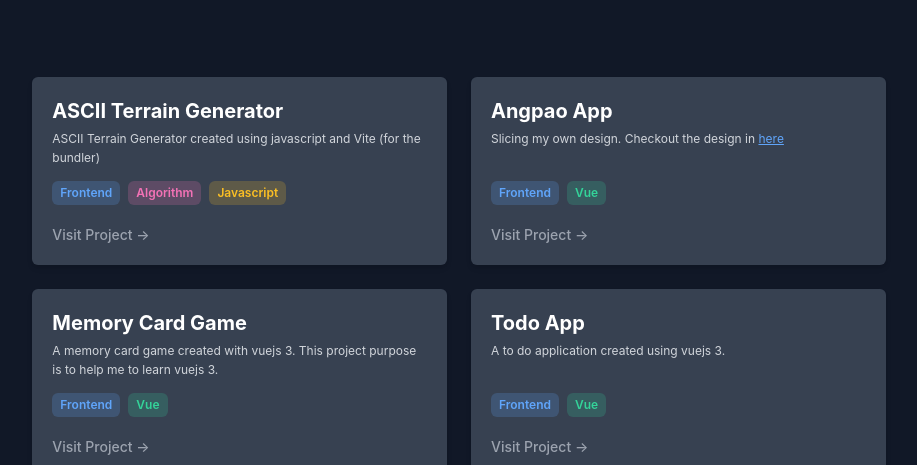
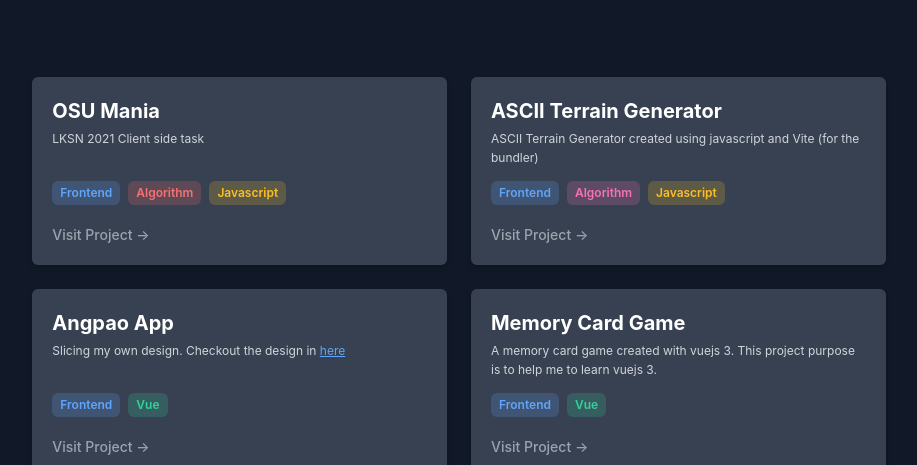
Before and after one commit to Erik3010/erik3010.github.io, a website built with Vite: page index.html in a window 1280 px wide. Shown: the part 765-1230 px from the top of the page, without its empty margins (181-1098 px from the left). Built offline with nearby package versions, Linux system fonts and the light colour scheme.

Commit message:
feat: add new portfolio card

```diff
--- a/index.html
+++ b/index.html
@@ -64,6 +64,35 @@
           <p class="mt-2 text-gray-400 text-sm">A collection of projects that I have made</p>
         </div>
         <div class="mt-20 grid grid-cols-1 md:grid-cols-2 gap-6">
+          <div class="bg-gray-700 rounded-md overflow-hidden shadow-md">
+            <!-- <a href="https://erik3010.github.io/memory-game-card" target="_blank">
+              <img src="assets/matching-card.png" alt="Matching Card" class="max-h-56 object-cover w-full">
+            </a> -->
+            <div class="p-5">
+              <h5 class="text-xl font-bold">OSU Mania</h5>
+              <p class="mt-1 text-xs text-gray-300 leading-relaxed min-h-card">
+                LKSN 2021 Client side task
+              </p>
+              <div class="flex mt-3 space-x-2">
+                <div
+                  class="text-blue-400 bg-blue-400 bg-opacity-20 text-xs font-semibold px-2 py-1 rounded-md cursor-pointer">
+                  Frontend
+                </div>
+                <div
+                  class="text-red-400 bg-red-400 bg-opacity-20 text-xs font-semibold px-2 py-1 rounded-md cursor-pointer">
+                  Algorithm
+                </div>
+                <div
+                  class="text-yellow-400 bg-yellow-400 bg-opacity-20 text-xs font-semibold px-2 py-1 rounded-md cursor-pointer">
+                  Javascript
+                </div>
+              </div>
+              <a href="https://erik3010.github.io/ascii-terrain/" target="_blank"
+                class="text-sm font-medium text-gray-400 hover:text-white block mt-5 items-center hover:underline">Visit
+                Project →
+              </a>
+            </div>
+          </div>
           <div class="bg-gray-700 rounded-md overflow-hidden shadow-md">
             <!-- <a href="https://erik3010.github.io/memory-game-card" target="_blank">
               <img src="assets/matching-card.png" alt="Matching Card" class="max-h-56 object-cover w-full">
```
